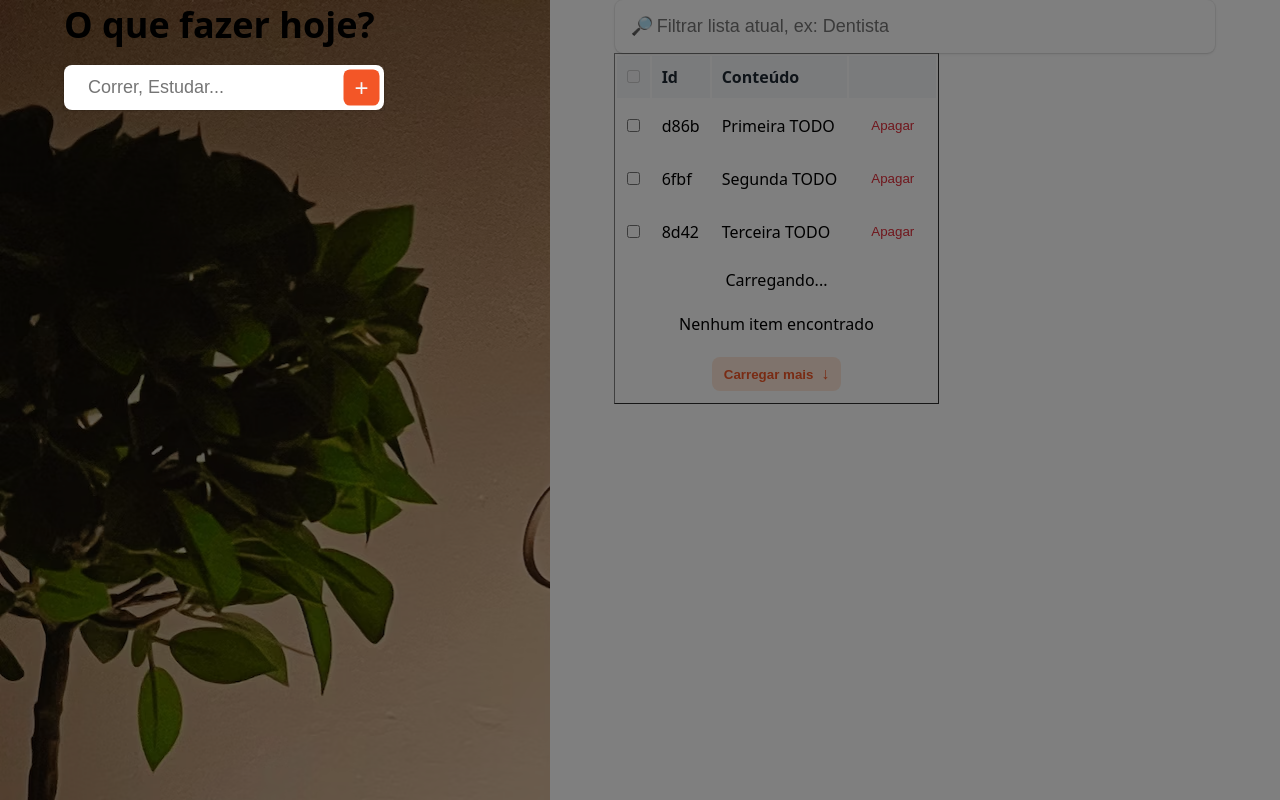
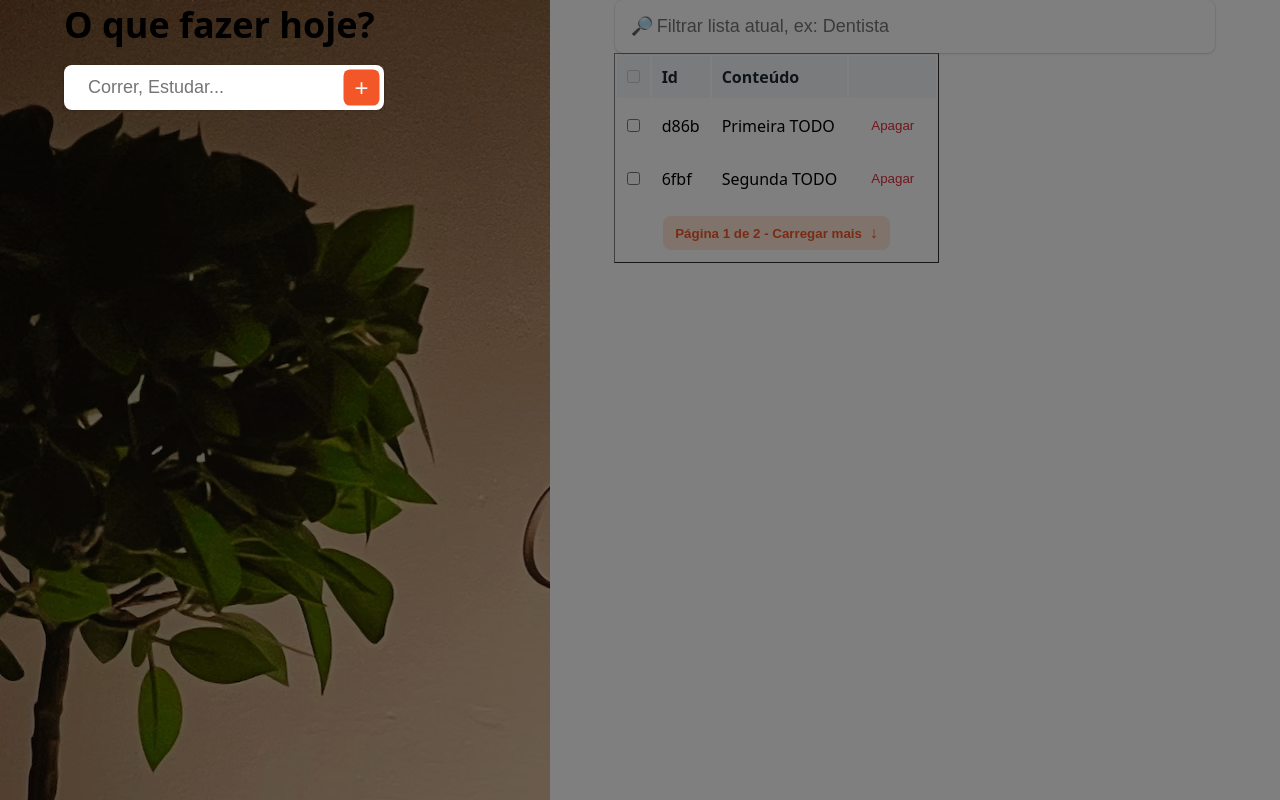
Before and after one commit to ricardoaruiz/crud-com-qualidade, a Next.js app: page / in a window 1280 px wide. Built offline with nearby package versions, Linux system fonts and the light colour scheme.

Commit message:
feat: create ui todo repository to get data from server

```diff
--- a/pages/index.tsx
+++ b/pages/index.tsx
@@ -12,10 +12,29 @@ const bg = "/bg.jpeg"; // inside public folder
 
 function HomePage() {
   const [todos, setTodos] = React.useState<HomeTodo[]>([]);
+  const [currentPage, setCurrentPage] = React.useState(1);
+  const [totalPages, setTotalPages] = React.useState(1);
+  const [isLoading, setIsLoading] = React.useState(true);
+
+  const hasMorePage = currentPage + 1 <= totalPages;
+
+  const handleNextPage = React.useCallback(() => {
+    if (hasMorePage) {
+      setCurrentPage(currentPage + 1);
+    }
+  }, [currentPage, totalPages]);
 
   React.useEffect(() => {
-    todoController.get().then((todos) => setTodos(todos));
-  }, []);
+    setIsLoading(true);
+
+    todoController
+      .get({ page: currentPage, limit: 2 })
+      .then(({ todos, pages }) => {
+        setTodos((currentTodos) => [...currentTodos, ...todos]);
+        setTotalPages(pages);
+        setIsLoading(false);
+      });
+  }, [currentPage]);
 
   return (
     <main>
@@ -54,7 +73,25 @@ function HomePage() {
           </thead>
 
           <tbody>
-            {todos.map(({ id, content }) => (
+            {isLoading && (
+              <tr>
+                <td colSpan={4} align="center" style={{ textAlign: "center" }}>
+                  Carregando...
+                </td>
+              </tr>
+            )}
+
+            {!isLoading && !todos.length && (
+              <tr>
+                <td colSpan={4} align="center">
+                  Nenhum item encontrado
+                </td>
+              </tr>
+            )}
+
+            {!isLoading &&
+              !!todos.length &&
+              todos.map(({ id, content }) => (
                 <tr key={id}>
                   <td>
                     <input type="checkbox" />
@@ -69,20 +106,12 @@ function HomePage() {
 
             <tr>
               <td colSpan={4} align="center" style={{ textAlign: "center" }}>
-                Carregando...
-              </td>
-            </tr>
-
-            <tr>
-              <td colSpan={4} align="center">
-                Nenhum item encontrado
-              </td>
-            </tr>
-
-            <tr>
-              <td colSpan={4} align="center" style={{ textAlign: "center" }}>
-                <button data-type="load-more">
-                  Carregar mais{" "}
+                <button
+                  data-type="load-more"
+                  onClick={handleNextPage}
+                  disabled={!hasMorePage}
+                >
+                  Página {currentPage} de {totalPages} - Carregar mais{" "}
                   <span
                     style={{
                       display: "inline-block",
--- a/src/ui/controller/todo.ts
+++ b/src/ui/controller/todo.ts
@@ -1,8 +1,12 @@
-const TODOS_URL = "api/todos";
-const get = async () => {
-  const response = await fetch(TODOS_URL);
-  const data = await response.json();
-  return data.todos || [];
+import { todoRepository } from "@ui/repository/todo";
+
+interface TodoControllerGetParams {
+  page?: number;
+  limit?: number;
+}
+
+const get = async ({ page, limit }: TodoControllerGetParams = {}) => {
+  return todoRepository.get({ page: page || 1, limit: limit || 10 });
 };
 
 export const todoController = {
--- /dev/null
+++ b/src/ui/repository/todo.ts
@@ -0,0 +1,43 @@
+const TODOS_URL = "api/todos";
+
+interface Todo {
+  id: string;
+  content: string;
+  date: Date;
+  done: boolean;
+}
+
+interface TodoRepositoryGetParams {
+  page: number;
+  limit: number;
+}
+
+interface TodoRespositoryGetOuput {
+  todos: Todo[];
+  total: number;
+  pages: number;
+}
+
+async function get({
+  page,
+  limit,
+}: TodoRepositoryGetParams): Promise<TodoRespositoryGetOuput> {
+  const response = await fetch(TODOS_URL);
+  const data = await response.json();
+
+  const allTodos: Todo[] = data.todos || [];
+  const startIndex = (page - 1) * limit;
+  const endIndex = page * limit;
+  const paginatedTodos = allTodos.slice(startIndex, endIndex);
+  const totalPages = Math.ceil(allTodos.length / limit);
+
+  return {
+    todos: paginatedTodos,
+    total: paginatedTodos.length,
+    pages: totalPages,
+  };
+}
+
+export const todoRepository = {
+  get,
+};
```
Lines whose indentation alone changed are shown as unchanged.
